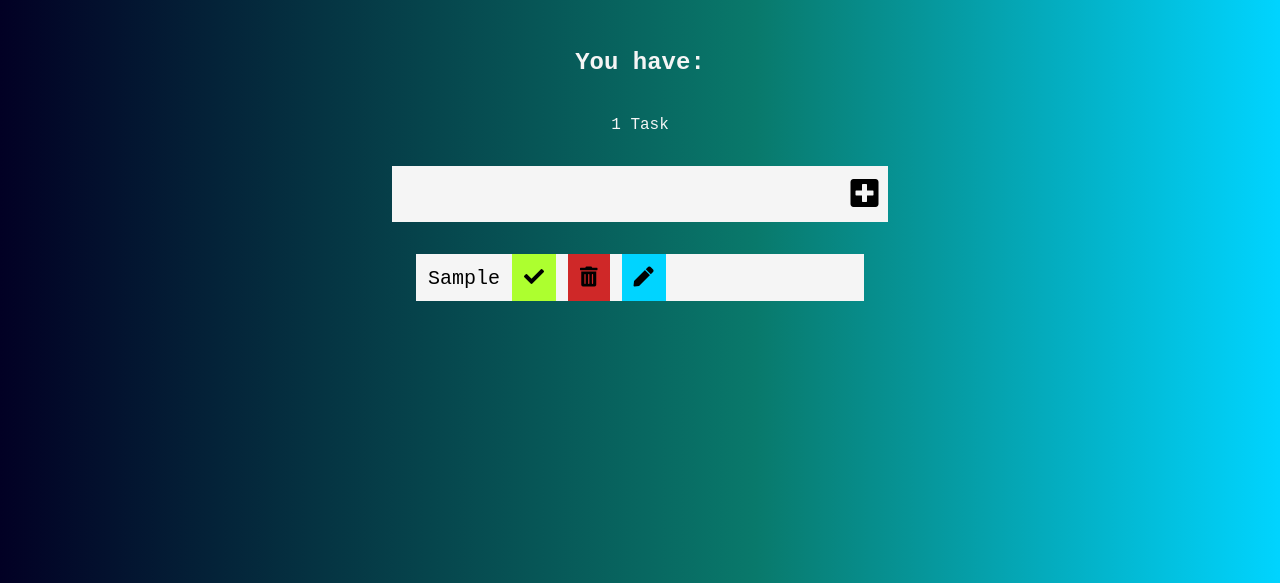
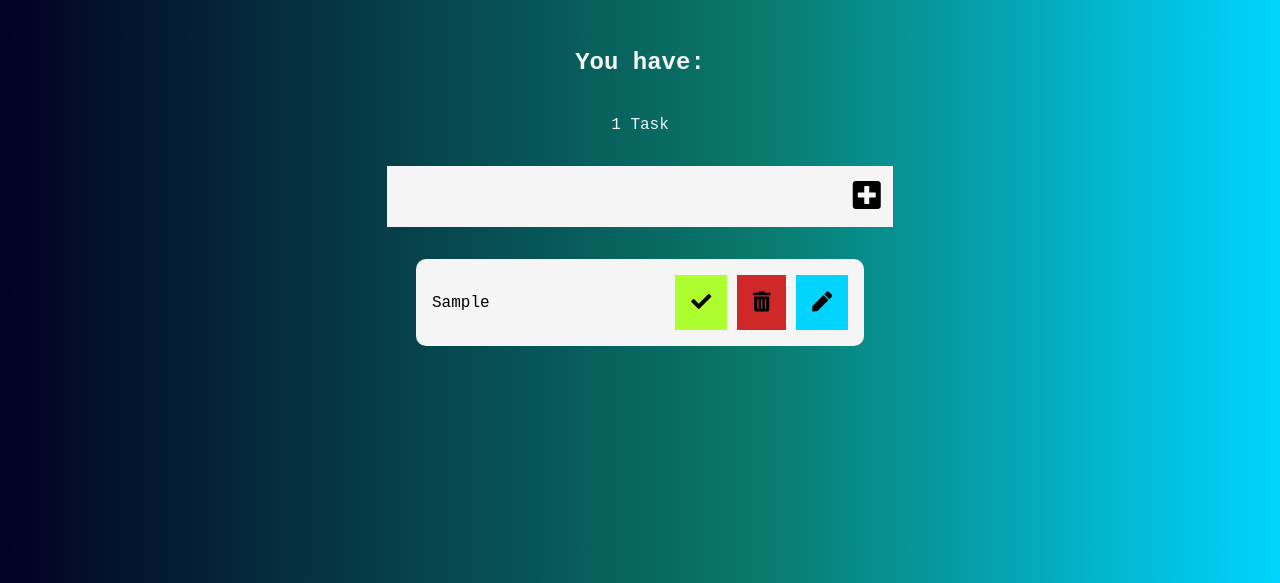
Before and after one commit to DragosB95/To-Do-App-with-Vanilla-JS, a plain HTML site: page index.html in a window 1280 px wide. Both pictures are taken after typing "Sample" into the empty fields and a click on the button 864 px from the left and 411 px from the top of the page. Shown: the part 217-800 px from the top of the page. Drawn offline with Linux system fonts and the light colour scheme; a web font is replaced by a local one.

Commit message:
OOP method almost done

```diff
--- a/script.js
+++ b/script.js
@@ -15,7 +15,16 @@ function closeModalBox(){
 
 var app = new function(){
   this.element = document.querySelector(".todo-list");
-  this.todosArr = [];
+
+  this.getFromLocalStorage = function() {
+    let arrLocalStorageJSON = localStorage.getItem("todos");
+    if (arrLocalStorageJSON) {
+      let arrLocalStorage = JSON.parse(arrLocalStorageJSON);
+      return arrLocalStorage;
+    }
+    return [];
+  }
+  this.todosArr = this.getFromLocalStorage();
 
 
   this.ReadAll = function(){
@@ -23,16 +32,34 @@ var app = new function(){
 
     if (this.todosArr.length > 0){
       for (let i=0; i < this.todosArr.length; i++){
-      data +=
+        if (this.todosArr[i].checked){
+          data += `
+          <div class="todo">
+            <li class="todo-item completed">
+              <p>${this.todosArr[i].name}</p>
+              <div class="button-section">
+                <button class="complete-button" onclick="app.Check(${i})"><i class="fas fa-check"></i></button>
+                <button class="trash-button" onclick="app.Delete(${i})"><i class="fas fa-trash-alt"></i></button>
+                <button class="update-button" onclick="app.Edit(${i})" id="update-button"><i class="fas fa-pen"></i></button>
+              </div>
+            </li>
+          </div>
+          `
+        }else {
+          data +=
       `
       <div class="todo">
-        <li class="todo-item">${this.todosArr[i]}
-          <button class="complete-button" onclick="app.Check(${i})"><i class="fas fa-check"></i></button>
-          <button class="trash-button" onclick="app.Delete(${i})"><i class="fas fa-trash-alt"></i></button>
-          <button class="update-button" onclick="app.Edit(${i})" id="update-button"><i class="fas fa-pen"></i></button>
+        <li class="todo-item">
+          <p>${this.todosArr[i].name}</p>
+          <div class="button-section">
+            <button class="complete-button" onclick="app.Check(${i})"><i class="fas fa-check"></i></button>
+            <button class="trash-button" onclick="app.Delete(${i})"><i class="fas fa-trash-alt"></i></button>
+            <button class="update-button" onclick="app.Edit(${i})" id="update-button"><i class="fas fa-pen"></i></button>
+          </div>
         </li>
       </div>
       `
+        }
       let newTodo = document.createElement("div");
       newTodo.innerHTML = data;
       todoList.appendChild(newTodo);
@@ -40,10 +67,9 @@ var app = new function(){
       }
       this.Count(this.todosArr.length);
 
-      console.log(this.todosArr);
 
       return this.element.innerHTML = data;
-    }else {
+    } else {
       return this.element.innerHTML = null
     }
   }
@@ -52,19 +78,23 @@ var app = new function(){
     let userInput = document.querySelector(".todo-input");
     let todo = userInput.value;
     if (todo){
-      this.todosArr.push(todo.trim());
+      this.todosArr.push({
+        name: todo,
+        checked: false
+      });
       userInput.value = ""
       this.ReadAll();
-      this.saveToLocalStorage(todo)
+      this.saveToLocalStorage(this.todosArr);
+
     }
   }
 
   this.Edit = function(item){
     let modalInput = document.querySelector(".userInput");
-    modalInput.value = this.todosArr[item];
+    modalInput.value = this.todosArr[item].name;
     //Display the modal
     modalbg.classList.add("active");
-    self = this
+    self = this;
 
     document.getElementById("modal-update-btn").onclick = function(){
       var task = modalInput.value;
@@ -84,8 +114,11 @@ var app = new function(){
     this.deleteFromLocalStorage();
   }
 
-  this.Check = function(item){
-    console.log(this.todosArr[item])
+  this.Check = function(itemIndex){
+    let todoItemObject = this.todosArr[itemIndex];
+    todoItemObject.checked = true;
+    this.saveToLocalStorage();
+    console.log(todoItemObject);
   }
 
   this.Count = function(count){
@@ -105,16 +138,13 @@ var app = new function(){
     localStorage.setItem("todos", JSON.stringify(this.todosArr))
   }
 
-  this.getFromLocalStorage = function(){
-    let stuff = localStorage.getItem("todos");
-    console.log(stuff)
-  }
+
 
   this.deleteFromLocalStorage = function(){
     localStorage.setItem("todos", JSON.stringify(this.todosArr));
   }
 }
 
+window.addEventListener("DOMContentLoaded", app.getFromLocalStorage);
+app.Count();
 app.ReadAll();
-app.Count()
-window.addEventListener("DOMContentLoaded", app.getFromLocalStorage);
--- a/style.css
+++ b/style.css
@@ -21,6 +21,7 @@ header {
     font-weight: bolder;
     font-style: italic;
 }
+
 #counter-title {
     margin-bottom: 1.5rem;
 }
@@ -35,7 +36,7 @@ form {
 
 form input,
 form button {
-    padding: 0.6rem;
+    padding: 0.75rem;
     font-size: 2rem;
     border: none;
     background: whitesmoke;
@@ -56,32 +57,30 @@ form button {
 .todo {
     background-color: whitesmoke;
     color: black;
+    border-radius: 10px;
     margin: 0.75rem;
-    font-size: 1.25rem;
+    font-size: 1rem;
     display: flex;
     justify-content: space-between;
     align-items: center;
-    padding-left: 0.5rem;
+    padding-left: 1rem;
     transition: all 0.7s ease;
 }
 
-.todo li {
-    flex: 1;
-}
 
 .trash-button {
     background-color: rgb(207, 40, 40);
     font-size: 1.25rem;
     border: none;
     cursor: pointer;
-    padding: 0.75rem;
+    padding: 1rem;
 }
 .complete-button {
     background-color: greenyellow;
     font-size: 1.25rem;
     border: none;
     cursor: pointer;
-    padding: 0.75rem;
+    padding: 1rem;
 }
 
 .update-button {
@@ -89,12 +88,24 @@ form button {
     font-size: 1.25rem;
     border: none;
     cursor: pointer;
-    padding: 0.75rem;
+    padding: 1rem;
 }
 
 
 .todo-item {
-    padding: 0rem 0.25rem;
+    display: flex;
+    align-items: center;
+    flex: 1;
+}
+
+.todo-item p {
+    padding-right: 0.3rem;
+}
+
+
+.todo-item .button-section {
+    padding: 1rem;
+    margin-left:auto;
 }
 
 .fa-check,
@@ -142,7 +153,7 @@ form button {
     height: 30%;
     display: flex;
     flex-direction: column;
-    justify-content: space-around;
+    justify-content: space-between;
     align-items: center;
 }
 .modal h2 {
```
